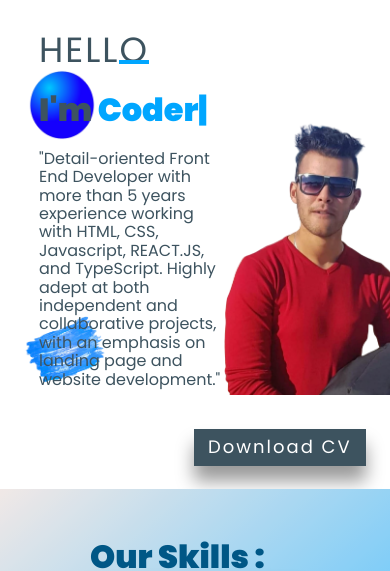
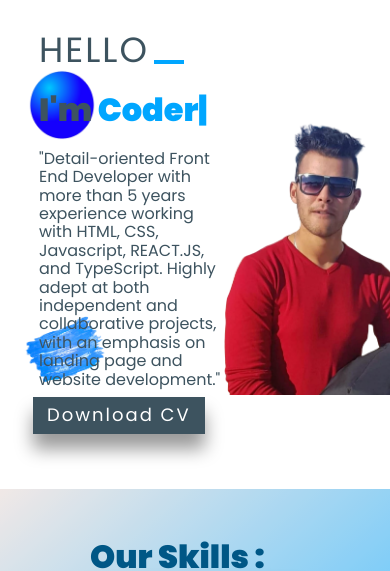
Before and after one commit to medaymen007/Portfolio-react, a React (Create React App) app: page / in a window 390 px wide. Shown: the top 571 px of the page. Built offline with nearby package versions, Linux system fonts and the light colour scheme.

Commit message:
Update Landing.css

```diff
--- a/src/allComponent/Landing/Landing.css
+++ b/src/allComponent/Landing/Landing.css
@@ -6,8 +6,6 @@
     padding: 0 10%;
     overflow: hidden;
 }
-
-.landing .paragraphe p {}
 
 .landing .partiOne {
     margin-top: 50px;
@@ -198,7 +196,7 @@ button:hover {
     .landing .topLine::after {
         width: 30px;
         bottom: 6px;
-        left: 80px;
+        left: 115px;
     }
     .landing h1 {
         font-size: 2em;
@@ -212,8 +210,11 @@ button:hover {
     .landing button {
         font-size: 18px;
     }
-    .btn {
-        left: 0px;
+    .landing .btn {
+        width: 100%;
+        left: -11px;
+        top: -37px;
+        margin-top: 5px;
     }
     @keyframes move-Admin {
         0% {
```
